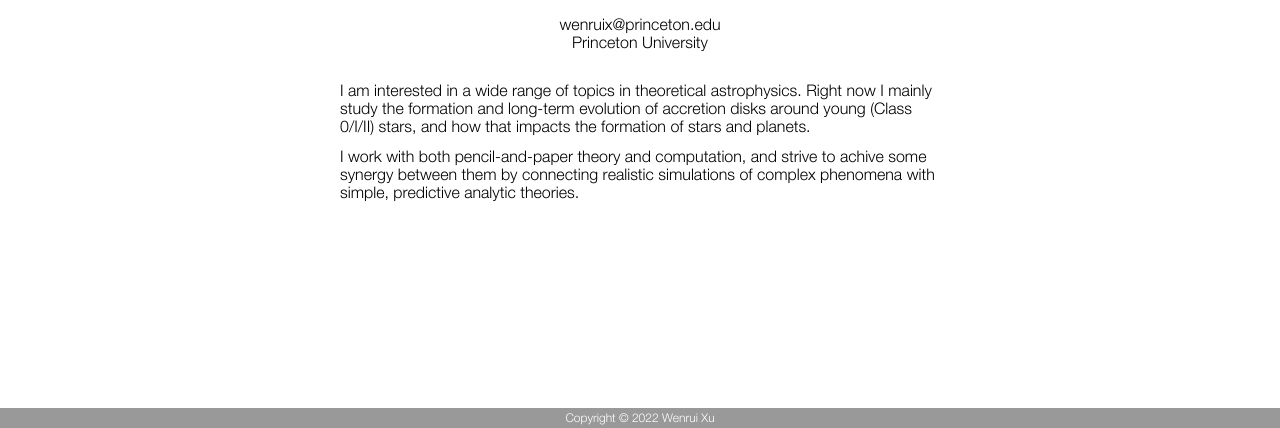
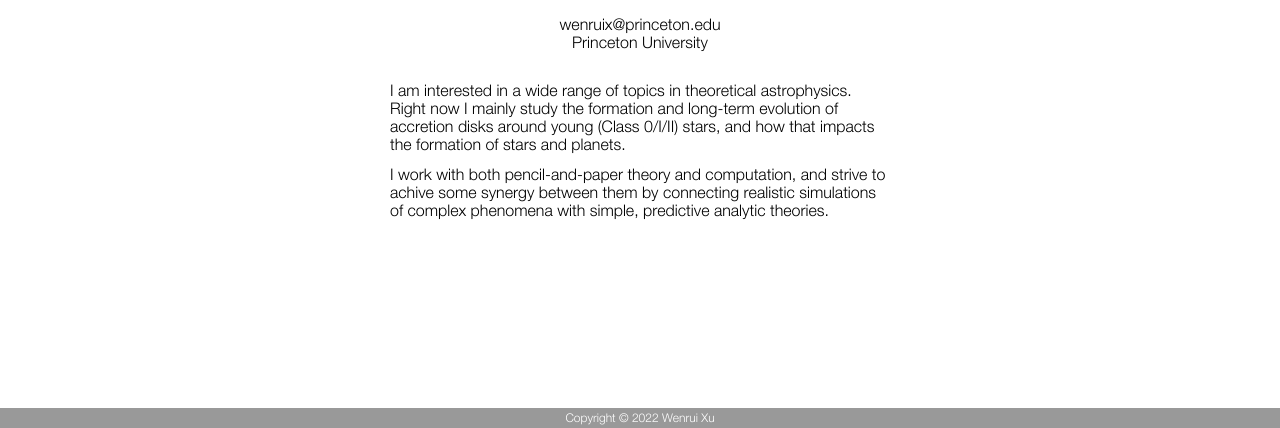
Before and after one commit to wxu26/wxu26.github.io, a plain HTML site: page index.html in a window 1280 px wide. Shown: the part 372-800 px from the top of the page. Drawn offline with Linux system fonts and the light colour scheme.

Commit message:
change text width

```diff
--- a/styles.css
+++ b/styles.css
@@ -136,7 +136,7 @@ footer{
 
 /* About */
 section#about{
-	max-width: 600px;
+	max-width: 500px;
 }
 #about .profile{
 	text-align: center;
@@ -146,10 +146,10 @@ section#about{
 	width: 150px;
 	border-radius: 75px;
 }
-section#contact{
+/*section#contact{
 	max-width: 600px;
 	text-align: center;
-}
+}*/
 
 /* Photos */
 section.photo{
```
